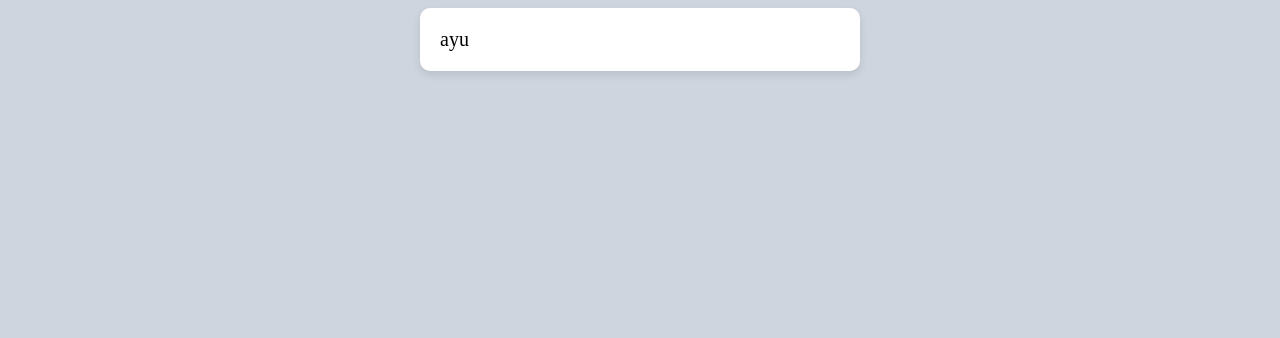
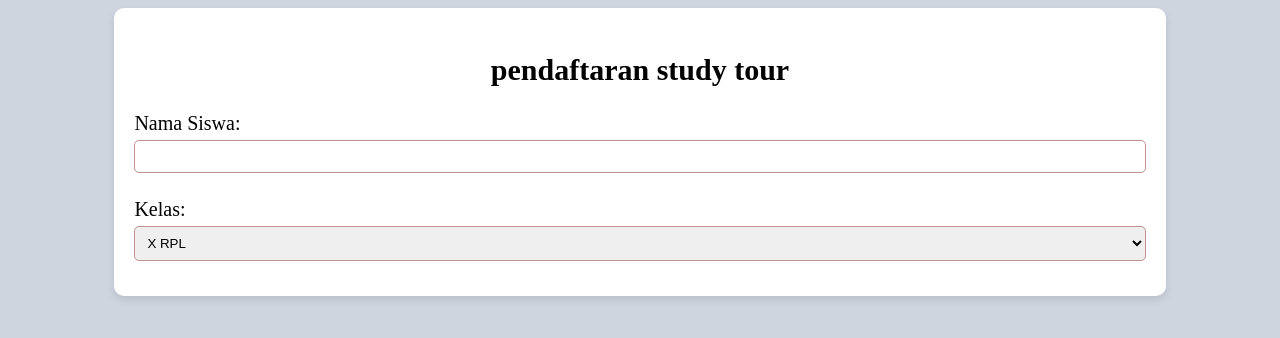
Before and after one commit to anggraeni234/Latihan7, a plain HTML site: page index.html in a window 1280 px wide. Drawn offline with Linux system fonts and the light colour scheme.

Commit message:
menambah field nama dan kelas

```diff
--- a/index.html
+++ b/index.html
@@ -18,20 +18,45 @@
     background: #CED5DF;
   }
   .container {
-   width: 400px;
+   width: 80%;
    margin: auto;
    background: #fff;
    padding: 20px;
    border-radius: 10px;
    box-shadow: 0 4px 8px rgba(0, 0, 0,0.1);
   }
-
+ h2 {
+   text-align: center;
+ }
+ label {
+   display: block;
+   margin: 10px 0 5px;
+ }
+ input,select {
+   width: 100%;
+   padding: 8px;
+   margin-bottom: 15px;
+   border: 1px solid #C39191;
+   border-radius: 5px;
+   box-sizing: border-box;
+ }
   </style>
 </head>
 
 <body>
 <div class="container">
-  ayu
+ <h2>pendaftaran study tour</h2>
+  <form action="" method="get" accept-charset="utf-8">
+    <label for="">Nama Siswa:</label>
+    <input type="text" name="nama" id="">
+
+    <label for="">Kelas:</label>
+    <select name="kelas" id="">
+    <option value="">X RPL</option>
+    <option value="">XI RPL</option>
+     <option value="">XII RPL</option>
+    </select>
+  </form>
 </div>
 </body>
 </html>
```
